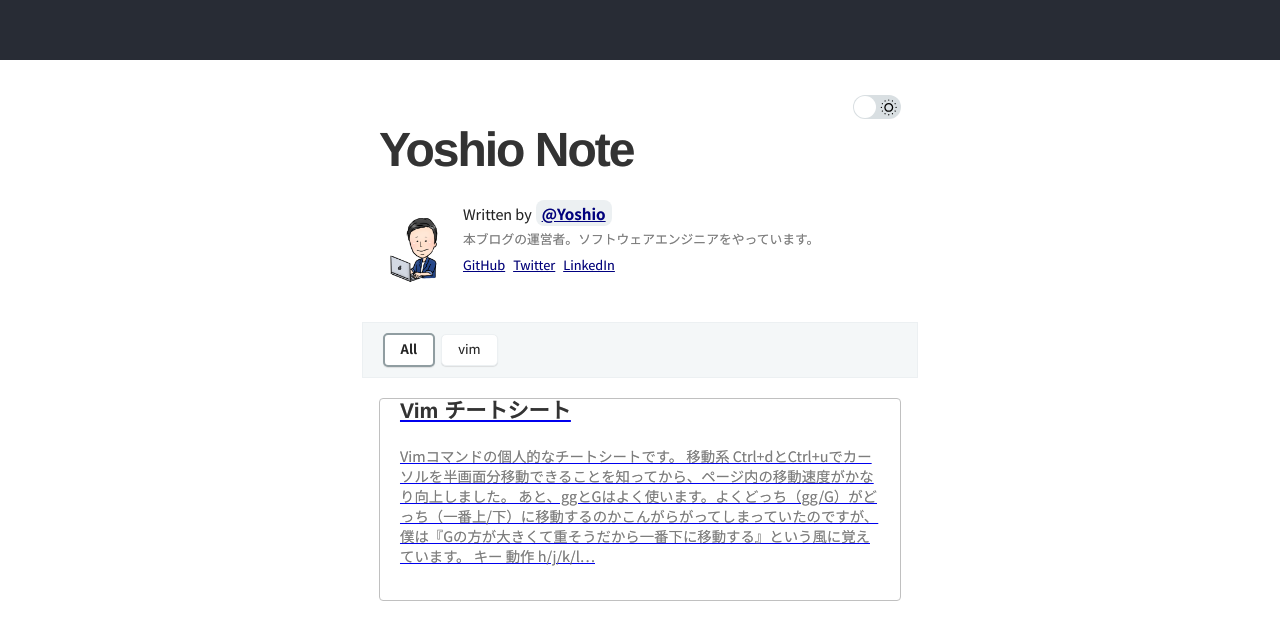
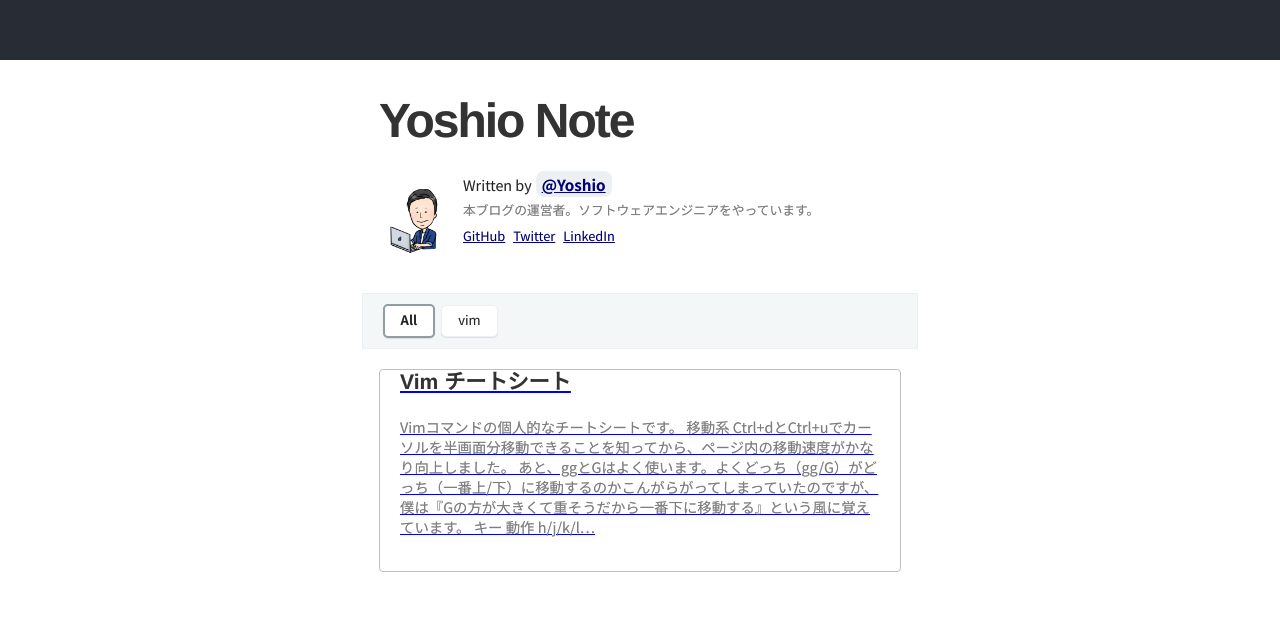
Before and after one commit to yoshio15/yoshio-note, a Gatsby site: page / in a window 1280 px wide. Shown: the top 640 px of the page. Built offline with nearby package versions, Linux system fonts and the light colour scheme; Gatsby itself is replaced by a stand-in of ours; some packages are replaced by stand-ins of ours; what typography-theme-github would draw is missing.

Commit message:
remove theme switch-btn

```diff
--- a/src/layout/index.jsx
+++ b/src/layout/index.jsx
@@ -1,15 +1,21 @@
-import React from 'react'
+import React, { useEffect } from 'react'
 
 import { Top } from '../components/top'
 import { Header } from '../components/header'
 import { ThemeSwitch } from '../components/theme-switch'
 import { Footer } from '../components/footer'
+import { THEME } from '../constants'
 import { rhythm } from '../utils/typography'
+import * as Dom from '../utils/dom'
 
 import './index.scss'
 
 export const Layout = ({ location, title, children }) => {
   const rootPath = `${__PATH_PREFIX__}/`
+
+  useEffect(() => {
+    Dom.addClassToBody(THEME.LIGHT)
+  });
 
   return (
     <React.Fragment>
@@ -22,7 +28,7 @@ export const Layout = ({ location, title, children }) => {
           padding: `${rhythm(1.5)} ${rhythm(3 / 4)}`,
         }}
       >
-        <ThemeSwitch />
+        {/* <ThemeSwitch /> */}
         <Header title={title} location={location} rootPath={rootPath} />
         {children}
         <Footer />
```
